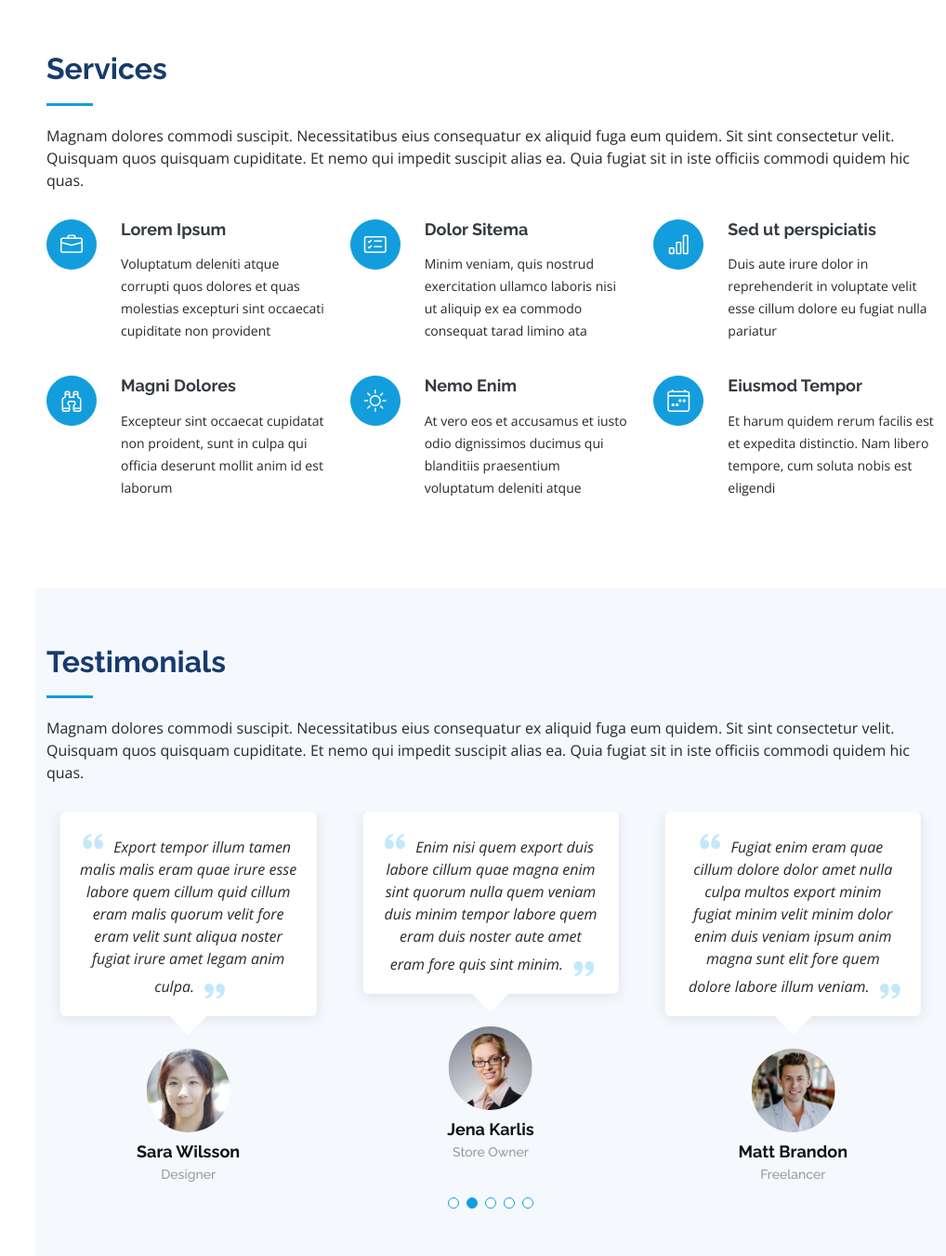
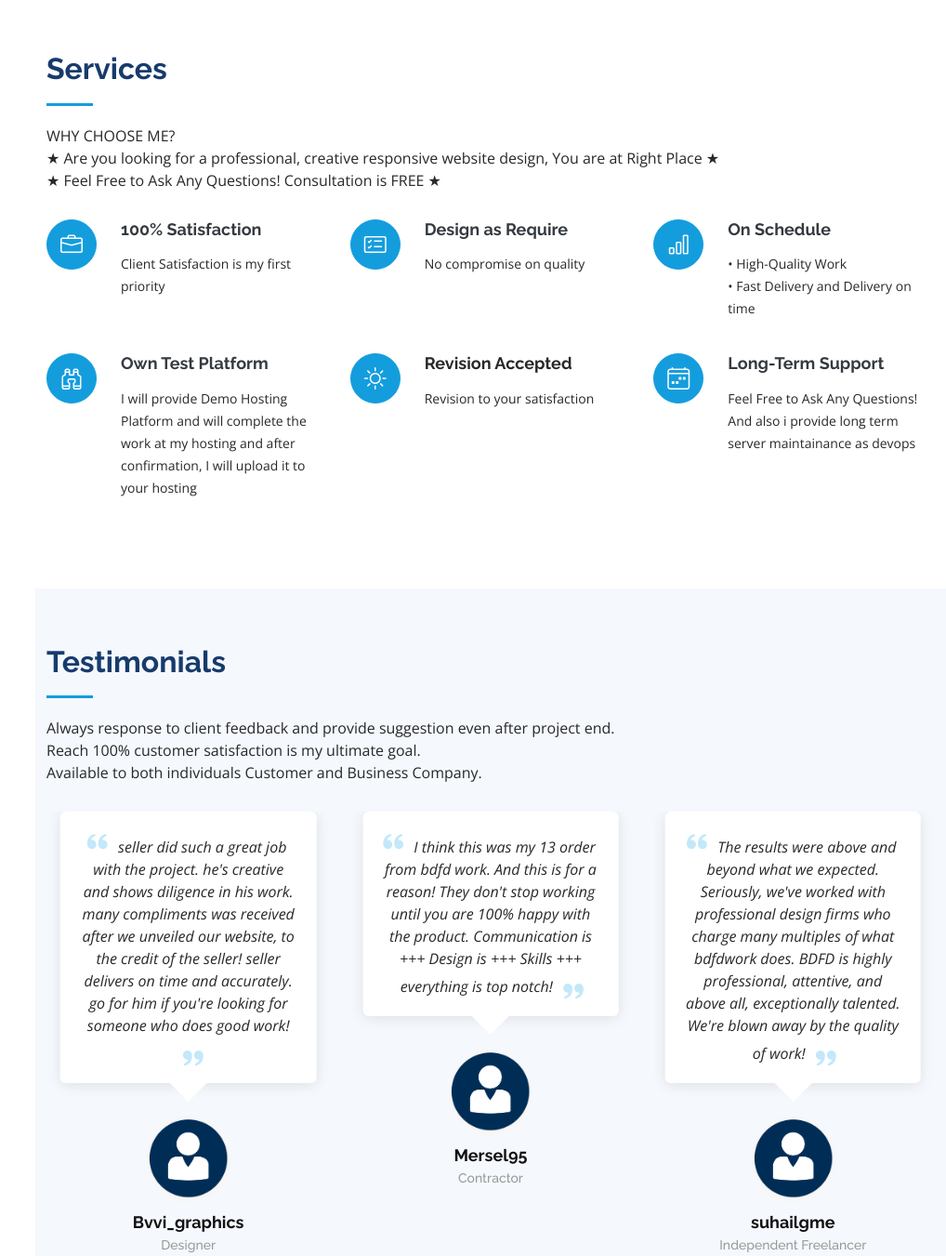
Before and after one commit to BDFDPortfolio/bdfdportfolio.github.io, a plain HTML site: page index.html in a window 1280 px wide. Shown: the part 3480-4831 px from the top of the page at 93% size, without its empty margins (262-1280 px from the left). Drawn offline with nearby package versions, Linux system fonts and the light colour scheme.

Commit message:
update content

```diff
--- a/index.html
+++ b/index.html
@@ -489,60 +489,55 @@
 
         <div class="section-title">
           <h2>Services</h2>
-          <p>Magnam dolores commodi suscipit. Necessitatibus eius consequatur ex
-            aliquid fuga eum quidem. Sit sint
-            consectetur velit. Quisquam quos quisquam cupiditate. Et nemo qui
-            impedit suscipit alias ea. Quia fugiat sit
-            in iste officiis commodi quidem hic quas.</p>
+          <p>
+            WHY CHOOSE ME?<br />
+            ★ Are you looking for a professional, creative responsive website
+            design, You are at Right Place ★<br />
+            ★ Feel Free to Ask Any Questions! Consultation is FREE ★
+          </p>
         </div>
 
         <div class="row">
           <div class="col-lg-4 col-md-6 icon-box" data-aos="fade-up">
             <div class="icon"><i class="bi bi-briefcase"></i></div>
-            <h4 class="title"><a href="">Lorem Ipsum</a></h4>
-            <p class="description">Voluptatum deleniti atque corrupti quos
-              dolores et quas molestias excepturi sint
-              occaecati cupiditate non provident</p>
+            <h4 class="title"><a href="">100% Satisfaction</a></h4>
+            <p class="description">Client Satisfaction is my first priority</p>
           </div>
           <div class="col-lg-4 col-md-6 icon-box" data-aos="fade-up"
             data-aos-delay="100">
             <div class="icon"><i class="bi bi-card-checklist"></i></div>
-            <h4 class="title"><a href="">Dolor Sitema</a></h4>
-            <p class="description">Minim veniam, quis nostrud exercitation
-              ullamco laboris nisi ut aliquip ex ea commodo
-              consequat tarad limino ata</p>
+            <h4 class="title"><a href="">Design as Require</a></h4>
+            <p class="description">No compromise on quality</p>
           </div>
           <div class="col-lg-4 col-md-6 icon-box" data-aos="fade-up"
             data-aos-delay="200">
             <div class="icon"><i class="bi bi-bar-chart"></i></div>
-            <h4 class="title"><a href="">Sed ut perspiciatis</a></h4>
-            <p class="description">Duis aute irure dolor in reprehenderit in
-              voluptate velit esse cillum dolore eu
-              fugiat nulla pariatur</p>
+            <h4 class="title"><a href="">On Schedule</a></h4>
+            <p class="description">
+              • High-Quality Work<br />
+              • Fast Delivery and Delivery on time<br />
+            </p>
           </div>
           <div class="col-lg-4 col-md-6 icon-box" data-aos="fade-up"
             data-aos-delay="300">
             <div class="icon"><i class="bi bi-binoculars"></i></div>
-            <h4 class="title"><a href="">Magni Dolores</a></h4>
-            <p class="description">Excepteur sint occaecat cupidatat non
-              proident, sunt in culpa qui officia deserunt
-              mollit anim id est laborum</p>
+            <h4 class="title"><a href="">Own Test Platform</a></h4>
+            <p class="description">I will provide Demo Hosting Platform and will
+              complete the work at my hosting and after confirmation, I will
+              upload it to your hosting</p>
           </div>
           <div class="col-lg-4 col-md-6 icon-box" data-aos="fade-up"
             data-aos-delay="400">
             <div class="icon"><i class="bi bi-brightness-high"></i></div>
-            <h4 class="title"><a href="">Nemo Enim</a></h4>
-            <p class="description">At vero eos et accusamus et iusto odio
-              dignissimos ducimus qui blanditiis praesentium
-              voluptatum deleniti atque</p>
+            <h4 class="title"><a href=""></a>Revision Accepted</h4>
+            <p class="description">Revision to your satisfaction</p>
           </div>
           <div class="col-lg-4 col-md-6 icon-box" data-aos="fade-up"
             data-aos-delay="500">
             <div class="icon"><i class="bi bi-calendar4-week"></i></div>
-            <h4 class="title"><a href="">Eiusmod Tempor</a></h4>
-            <p class="description">Et harum quidem rerum facilis est et expedita
-              distinctio. Nam libero tempore, cum
-              soluta nobis est eligendi</p>
+            <h4 class="title"><a href="">Long-Term Support</a></h4>
+            <p class="description">Feel Free to Ask Any Questions! And also i
+              provide long term server maintainance as devops</p>
           </div>
         </div>
 
@@ -555,11 +550,12 @@
 
         <div class="section-title">
           <h2>Testimonials</h2>
-          <p>Magnam dolores commodi suscipit. Necessitatibus eius consequatur ex
-            aliquid fuga eum quidem. Sit sint
-            consectetur velit. Quisquam quos quisquam cupiditate. Et nemo qui
-            impedit suscipit alias ea. Quia fugiat sit
-            in iste officiis commodi quidem hic quas.</p>
+          <p>
+            Always response to client feedback and provide suggestion even
+            after project end.<br />
+            Reach 100% customer satisfaction is my ultimate goal.<br />
+            Available to both individuals Customer and Business Company.
+          </p>
         </div>
 
         <div class="testimonials-slider swiper-container" data-aos="fade-up"
@@ -570,16 +566,16 @@
               <div class="testimonial-item" data-aos="fade-up">
                 <p>
                   <i class="bx bxs-quote-alt-left quote-icon-left"></i>
-                  Proin iaculis purus consequat sem cure digni ssim donec
-                  porttitora entum suscipit rhoncus. Accusantium
-                  quam, ultricies eget id, aliquam eget nibh et. Maecen aliquam,
-                  risus at semper.
+                  Ordered a mobile-friendly website for my startup. The seller
+                  was extremely easy to work with, communicated well and often,
+                  and delivered a top-quality site we're 100% satisfied with,
+                  totally recommend!
                   <i class="bx bxs-quote-alt-right quote-icon-right"></i>
                 </p>
-                <img src="static/images/testimonials/testimonials-1.jpg"
+                <img src="static/images/testimonials/customer-image.png"
                   class="testimonial-img" alt="">
-                <h3>Saul Goodman</h3>
-                <h4>Ceo &amp; Founder</h4>
+                <h3>Benjamingorski</h3>
+                <h4>Startup Company</h4>
               </div>
             </div><!-- End testimonial item -->
 
@@ -588,15 +584,16 @@
                 data-aos-delay="100">
                 <p>
                   <i class="bx bxs-quote-alt-left quote-icon-left"></i>
-                  Export tempor illum tamen malis malis eram quae irure esse
-                  labore quem cillum quid cillum eram malis
-                  quorum velit fore eram velit sunt aliqua noster fugiat irure
-                  amet legam anim culpa.
+                  seller did such a great job with the project. he's creative
+                  and shows diligence in his work. many compliments was received
+                  after we unveiled our website, to the credit of the seller!
+                  seller delivers on time and accurately. go for him if you're
+                  looking for someone who does good work!
                   <i class="bx bxs-quote-alt-right quote-icon-right"></i>
                 </p>
-                <img src="static/images/testimonials/testimonials-2.jpg"
+                <img src="static/images/testimonials/customer-image.png"
                   class="testimonial-img" alt="">
-                <h3>Sara Wilsson</h3>
+                <h3>Bvvi_graphics</h3>
                 <h4>Designer</h4>
               </div>
             </div><!-- End testimonial item -->
@@ -606,16 +603,16 @@
                 data-aos-delay="200">
                 <p>
                   <i class="bx bxs-quote-alt-left quote-icon-left"></i>
-                  Enim nisi quem export duis labore cillum quae magna enim sint
-                  quorum nulla quem veniam duis minim
-                  tempor labore quem eram duis noster aute amet eram fore quis
-                  sint minim.
+                  I think this was my 13 order from bdfd work. And this is for
+                  a reason! They don't stop working until you are 100% happy
+                  with the product. Communication is +++ Design is +++ Skills
+                  +++ everything is top notch!
                   <i class="bx bxs-quote-alt-right quote-icon-right"></i>
                 </p>
-                <img src="static/images/testimonials/testimonials-3.jpg"
+                <img src="static/images/testimonials/customer-image.png"
                   class="testimonial-img" alt="">
-                <h3>Jena Karlis</h3>
-                <h4>Store Owner</h4>
+                <h3>Mersel95</h3>
+                <h4>Contractor</h4>
               </div>
             </div><!-- End testimonial item -->
 
@@ -624,16 +621,17 @@
                 data-aos-delay="300">
                 <p>
                   <i class="bx bxs-quote-alt-left quote-icon-left"></i>
-                  Fugiat enim eram quae cillum dolore dolor amet nulla culpa
-                  multos export minim fugiat minim velit
-                  minim dolor enim duis veniam ipsum anim magna sunt elit fore
-                  quem dolore labore illum veniam.
+                  The results were above and beyond what we expected. Seriously,
+                  we've worked with professional design firms who charge many
+                  multiples of what bdfdwork does. BDFD is highly
+                  professional, attentive, and above all, exceptionally
+                  talented. We're blown away by the quality of work!
                   <i class="bx bxs-quote-alt-right quote-icon-right"></i>
                 </p>
-                <img src="static/images/testimonials/testimonials-4.jpg"
+                <img src="static/images/testimonials/customer-image.png"
                   class="testimonial-img" alt="">
-                <h3>Matt Brandon</h3>
-                <h4>Freelancer</h4>
+                <h3>suhailgme</h3>
+                <h4>Independent Freelancer</h4>
               </div>
             </div><!-- End testimonial item -->
 
@@ -642,16 +640,16 @@
                 data-aos-delay="400">
                 <p>
                   <i class="bx bxs-quote-alt-left quote-icon-left"></i>
-                  Quis quorum aliqua sint quem legam fore sunt eram irure aliqua
-                  veniam tempor noster veniam enim culpa
-                  labore duis sunt culpa nulla illum cillum fugiat legam esse
-                  veniam culpa fore nisi cillum quid.
+                  I'm delighted with the result; they're very professional and
+                  kind people. I'm happy to find such a professional web
+                  designer and achieved the expected result. I highly recommend
+                  his job and I'll continue working with him on my website.
                   <i class="bx bxs-quote-alt-right quote-icon-right"></i>
                 </p>
-                <img src="static/images/testimonials/testimonials-5.jpg"
+                <img src="static/images/testimonials/customer-image.png"
                   class="testimonial-img" alt="">
-                <h3>John Larson</h3>
-                <h4>Entrepreneur</h4>
+                <h3>Amlaith</h3>
+                <h4>Photographer</h4>
               </div>
             </div><!-- End testimonial item -->
 
@@ -668,11 +666,11 @@
 
         <div class="section-title">
           <h2>Contact</h2>
-          <p>Magnam dolores commodi suscipit. Necessitatibus eius consequatur ex
-            aliquid fuga eum quidem. Sit sint
-            consectetur velit. Quisquam quos quisquam cupiditate. Et nemo qui
-            impedit suscipit alias ea. Quia fugiat sit
-            in iste officiis commodi quidem hic quas.</p>
+          <p>
+            Feel Free to Ask Any Questions trhough Email at bdfd2005@gmail.com.
+            Or you can Just Leave the msg Below.<br />
+            ★ Consultation is FREE WHY WAIT!!! ★
+          </p>
         </div>
 
         <div class="row" data-aos="fade-in">
@@ -682,23 +680,22 @@
               <div class="address">
                 <i class="bi bi-geo-alt"></i>
                 <h4>Location:</h4>
-                <p>A108 Adam Street, New York, NY 535022</p>
+                <p>Toronto, Ontario</p>
               </div>
 
               <div class="email">
                 <i class="bi bi-envelope"></i>
                 <h4>Email:</h4>
-                <p>info@example.com</p>
+                <p>bdfd2005@gmail.com</p>
               </div>
 
               <div class="phone">
                 <i class="bi bi-phone"></i>
                 <h4>Call:</h4>
-                <p>+1 5589 55488 55s</p>
+                <p>Please Contact Through Email First</p>
               </div>
-
               <iframe
-                src="https://www.google.com/maps/embed?pb=!1m14!1m8!1m3!1d12097.433213460943!2d-74.0062269!3d40.7101282!3m2!1i1024!2i768!4f13.1!3m3!1m2!1s0x0%3A0xb89d1fe6bc499443!2sDowntown+Conference+Center!5e0!3m2!1smk!2sbg!4v1539943755621"
+                src="https://www.google.com/maps/embed?pb=!1m18!1m12!1m3!1d23094.517288439154!2d-79.39054004586458!3d43.6520242637836!2m3!1f0!2f0!3f0!3m2!1i1024!2i768!4f13.1!3m3!1m2!1s0x89d4cb34d27310bd%3A0xba15d20622070393!2sDowntown%20Toronto%2C%20Toronto%2C%20ON!5e0!3m2!1sen!2sca!4v1664394160694!5m2!1sen!2sca"
                 frameborder="0" style="border:0; width: 100%; height: 290px;"
                 allowfullscreen></iframe>
             </div>
@@ -706,7 +703,8 @@
           </div>
 
           <div class="col-lg-7 mt-5 mt-lg-0 d-flex align-items-stretch">
-            <form action="https://formsubmit.co/gohefubi@maildim.com"
+            <form
+              action="https://formsubmit.co/efd8f59e6144ae589b6c5af17f1bd5c2"
               method="POST" class="php-email-form">
               <div class="row">
                 <div class="form-group col-md-6">
```
Also changed, not shown: static/images/testimonials/customer-image.png (added), static/images/testimonials/testimonials-1.jpg (deleted), static/images/testimonials/testimonials-2.jpg (deleted), static/images/testimonials/testimonials-3.jpg (deleted), static/images/testimonials/testimonials-4.jpg (deleted), static/images/testimonials/testimonials-5.jpg (deleted).
